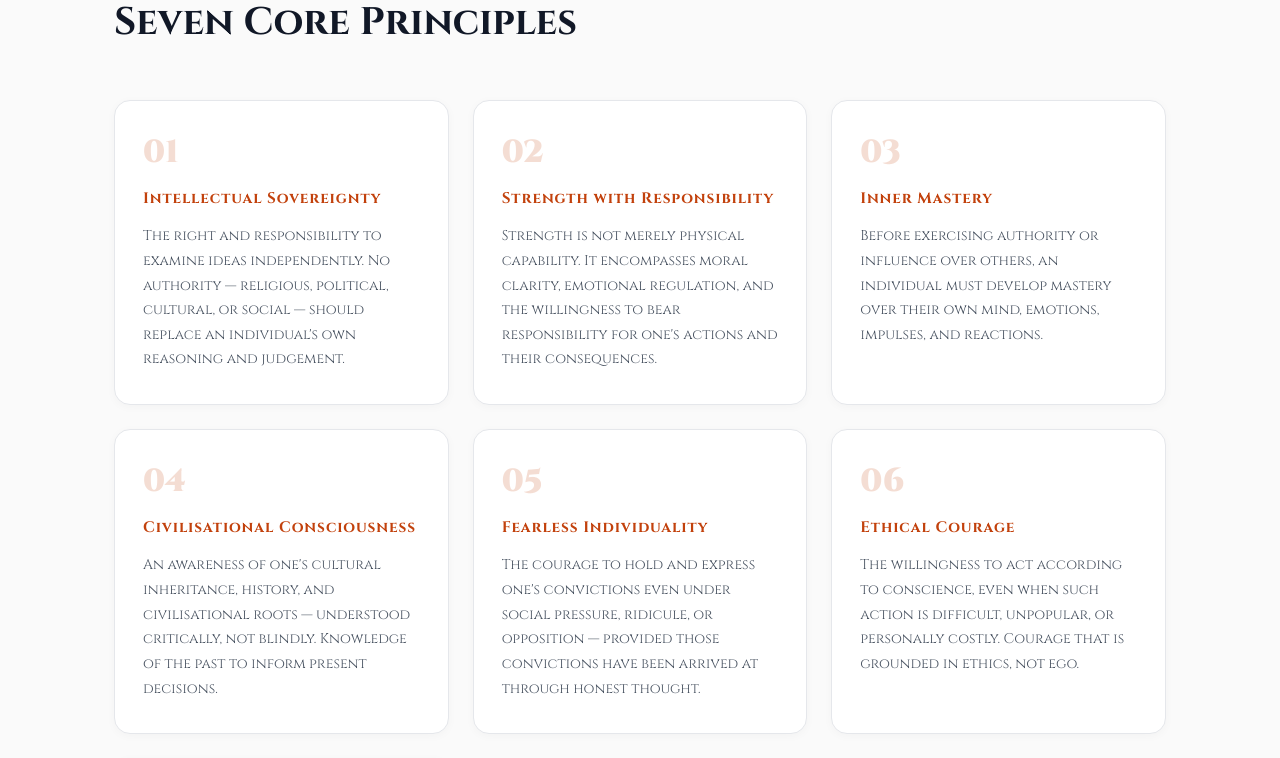
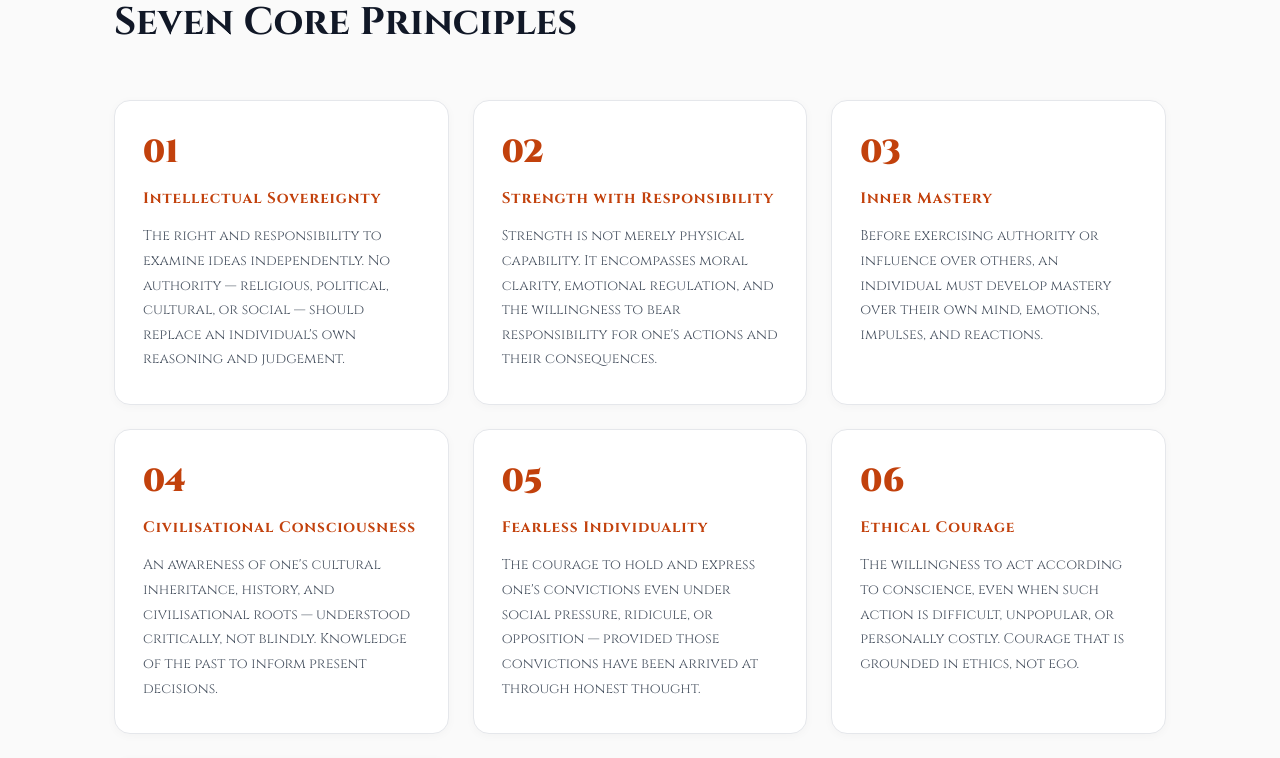
Before and after one commit to outstandingom/shakti-shabha, a React (Vite) app: page /aaryaveera in a window 1280 px wide. Shown: the part 5140-5898 px from the top of the page. Built offline with nearby package versions, Linux system fonts and the light colour scheme; no server answers.

Commit message:
Update AaryaveeraPage.module.css

```diff
--- a/src/pages/AaryaveeraPage.module.css
+++ b/src/pages/AaryaveeraPage.module.css
@@ -372,12 +372,13 @@
   transform: translateY(-2px);
 }
 
+/* ── FIX: number now fully visible in crimson red ── */
 .principleNum {
   display: block;
   font-family: var(--font-display, 'Cinzel', serif);
   font-size: 2rem;
   font-weight: 900;
-  color: rgba(194,65,12,0.18);
+  color: #C2410C;
   line-height: 1.25;
   margin-bottom: 0.75rem;
 }
```
